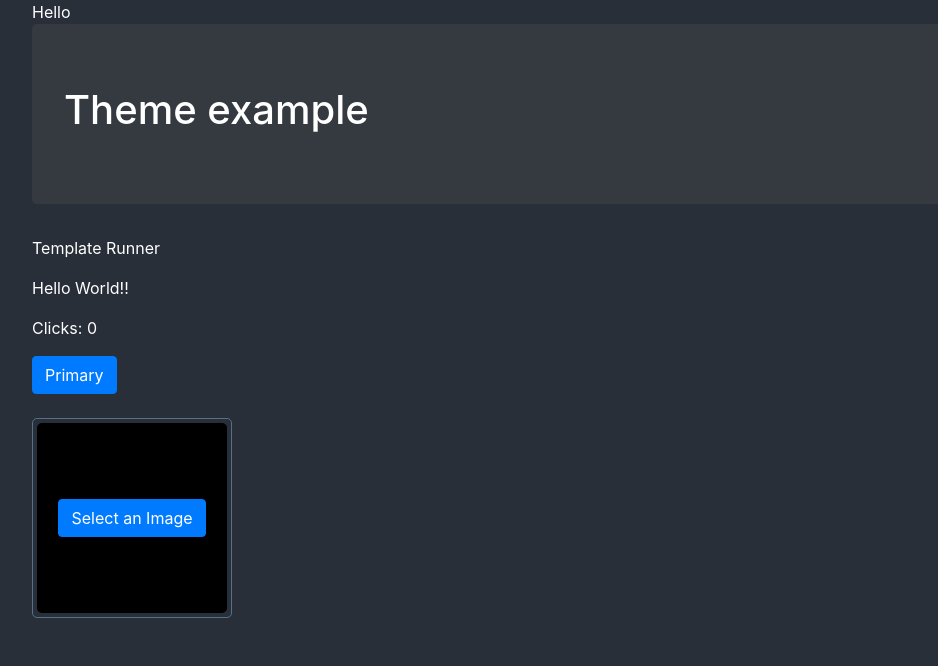
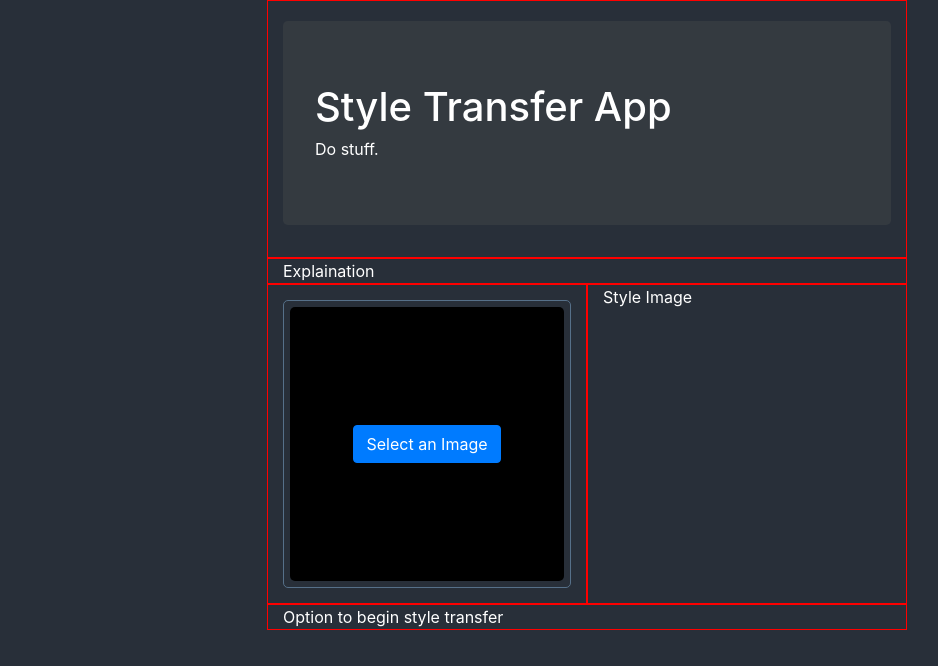
Before and after one commit to krinj/pytorch-style-transfer, a React (Create React App) app in the folder site/: page / in a window 1280 px wide. Shown: the top 666 px of the page, without its empty margins (53-991 px from the left). Built offline with nearby package versions, Linux system fonts and the light colour scheme.

Commit message:
Added Better Padding

```diff
--- a/site/src/App.css
+++ b/site/src/App.css
@@ -9,6 +9,14 @@ input[type="file"] {
 
 .no-margin {
     margin: 0;
+}
+
+.auto-margin {
+    margin: auto;
+}
+
+.flex {
+    display: flex;
 }
 
 .image-box {
@@ -40,12 +48,42 @@ input[type="file"] {
 }
 
 .image-container {
-    width: 200px;
-    height: 200px;
+    width: 100%;
+    height: 100%;
     border: 1px solid #567089;
     display: flex;
+}
+
+.aspect-box {
+    width: 100%;
+    padding-top: calc(100% + 30px);
+    position: relative;
+}
+
+.aspect-content {
+    width: 100%;
+    height: 100%;
+    top: 0;
+    left: 0;
+    position: absolute;
+    padding-top: 15px;
+    padding-bottom: 15px;
 }
 
 .rounded-corners {
     border-radius: 5px;
 }
+
+.highlight-test {
+    border: 1px solid red;
+}
+
+.top-margin {
+    margin-top: 20px;
+}
+
+@media (min-width: 960px) {
+    .container {
+        max-width: 640px;
+    }
+}
--- a/site/src/App.js
+++ b/site/src/App.js
@@ -1,7 +1,9 @@
 import React, {Component} from 'react';
-import './App.css';
+
 import 'bootstrap/dist/css/bootstrap.min.css';
 import "./custom.css"
+import './App.css';
+
 import Viewer from "./Viewer";
 
 
--- a/site/src/Viewer.js
+++ b/site/src/Viewer.js
@@ -33,11 +33,6 @@ class Viewer extends Component {
 
 	sendRequest = () => {
 		let myData= {key1: 1000};
-		// let config = {
-		// 	headers: {
-		// 		'Content-Type': 'application/json',
-		// 	}
-		// };
 		axios.post(`https://xliyrr4cp4.execute-api.ap-southeast-2.amazonaws.com/default/requestStyleTransfer`, myData)
 			.then(this.getResponse)
 	};
@@ -46,10 +41,12 @@ class Viewer extends Component {
 		// POST to a test endpoint for demo purposes
 		console.log("Item dropped");
 		console.log(event);
-
-		this.setState({
-			file: URL.createObjectURL(event.target.files[0])
-		})
+		console.log(event.target.files.length);
+		if (event.target.files.length > 0) {
+			this.setState({
+				file: URL.createObjectURL(event.target.files[0])
+			});
+		}
 	};
 
 	render() {
@@ -65,56 +62,45 @@ class Viewer extends Component {
 		}
 
 		return (
-			<div className="container theme-showcase" role="main">
+			<div className="container" role="main">
+				<div className="row">
+					<div className="col-12 highlight-test">
+						<div className="jumbotron bg-dark top-margin">
+							<h1>Style Transfer App</h1>
+							Do stuff.
+						</div>
+					</div>
+					<div className="col-12 highlight-test">Explaination</div>
 
-				<div>Hello</div>
-				<div className="jumbotron bg-dark">
-					<h1>Theme example</h1>
+					<div className="col-sm-12 col-md-6 highlight-test flex">
+						{/*<h4 className="text-center">Content Image</h4>*/}
+						<div className="aspect-box">
+						<label className="aspect-content">
+							<input type="file" onChange={this.onImageChange} accept=".png, .jpg, .jpeg"/>
+							<div className="image-container rounded-corners">
+								<div className="image-container-inner rounded-corners">
+									{imageContent}
+								</div>
+							</div>
+						</label>
+						</div>
+					</div>
+
+					<div className="col-sm-12 col-md-6 highlight-test">Style Image</div>
+					<div className="col-12 highlight-test">Option to begin style transfer</div>
 				</div>
 
-				<p>Template Runner</p>
-				<p>{this.state.message}</p>
-				<p>{`Clicks: ${this.state.value}`}</p>
-				<button type="button" className="btn btn-primary" onClick={this.sendRequest}>Primary</button>
+				{/*<p>Template Runner</p>*/}
+				{/*<p>{this.state.message}</p>*/}
+				{/*<p>{`Clicks: ${this.state.value}`}</p>*/}
+				{/*<button type="button" className="btn btn-primary" onClick={this.sendRequest}>Primary</button>*/}
 
 				{/*<br/>*/}
 				{/*<br/>*/}
 
-				{/*<label className="btn btn-primary no-margin">*/}
-					{/*<input type="file" onChange={this.onImageChange} accept=".png, .jpg, .jpeg"/>*/}
-					{/*Custom Upload*/}
-				{/*</label>*/}
 
-				<br/>
-				<br/>
-
-				<label className="no-margin">
-					<input type="file" onChange={this.onImageChange} accept=".png, .jpg, .jpeg"/>
-					<div className="image-container rounded-corners">
-						<div className="image-container-inner rounded-corners">
-							{imageContent}
-						</div>
-					</div>
-				</label>
 
 			</div>
-			// <div>
-			// 	<div className="container theme-showcase" role="main">
-			//
-			// 		<!-- Main jumbotron for a primary marketing message or call to action -->
-			// 		<div className="jumbotron">
-			// 			<h1>Theme example</h1>
-			// 			<p>This is a template showcasing the optional theme stylesheet included in Bootstrap. Use it as a starting
-			// 				point to create something more unique by building on or modifying it.</p>
-			// 		</div>
-			//
-			// 		<p>Template Runner</p>
-			// 		<p>{this.state.message}</p>
-			// 		<p>{`Clicks: ${this.state.value}`}</p>
-			// 		<button type="button" className="btn btn-primary" onClick={this.doSomething}>Primary</button>
-			//
-			// 	</div>
-			// </div>
 		);
 	}
 }
```
